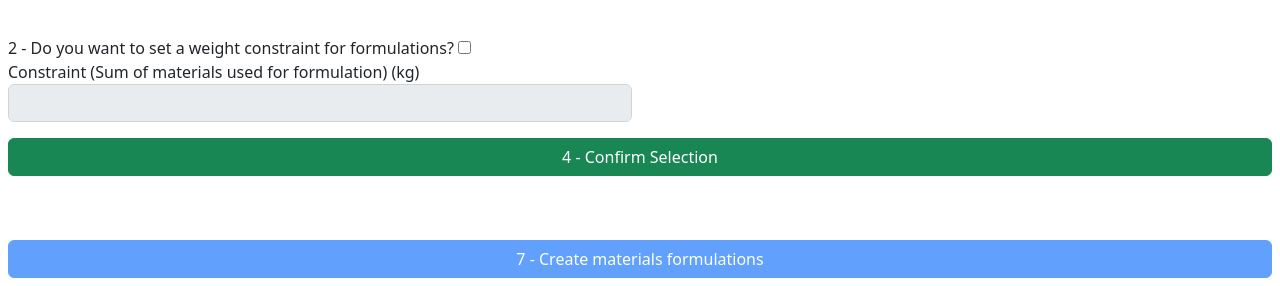
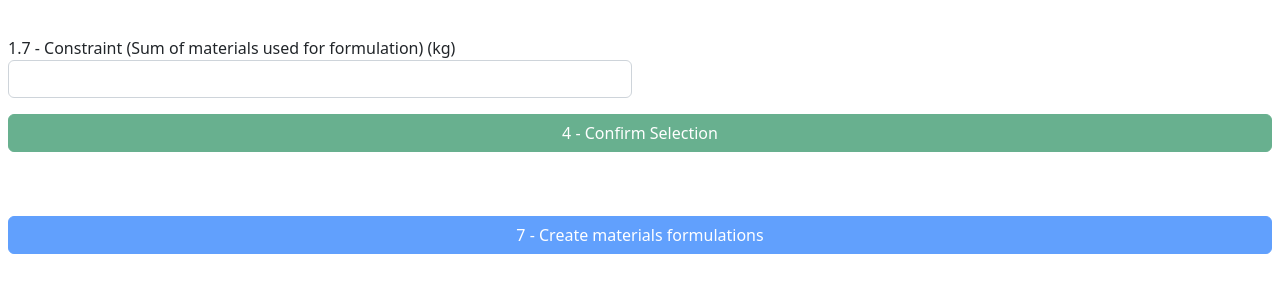
Before and after one commit to BAMresearch/WEBSLAMD, a Flask app: page /materials/formulations in a window 1280 px wide. Shown: the part 532-818 px from the top of the page. After the commit the page ends 786 px from the top, so only its background shows below. Run offline with Flask 2, Linux system fonts and the light colour scheme.

Commit message:
slamd-53: remove toggling constraint and fix tests

```diff
--- a/slamd/formulations/processing/forms/materials_and_processes_selection_form.py
+++ b/slamd/formulations/processing/forms/materials_and_processes_selection_form.py
@@ -7,25 +7,25 @@ class MaterialsAndProcessesSelectionForm(Form):
     powder_selection = SelectMultipleField(
         label='1.1 - Powders',
         validators=[validators.DataRequired()],
-        choices=[('', '')]
+        choices=[]
     )
 
     liquid_selection = SelectMultipleField(
         label='1.2 - Liquids',
         validators=[validators.DataRequired()],
-        choices=[('', '')]
+        choices=[]
     )
 
     aggregates_selection = SelectMultipleField(
         label='1.3 - Aggregates',
         validators=[validators.DataRequired()],
-        choices=[('', '')]
+        choices=[]
     )
 
     admixture_selection = SelectMultipleField(
         label='1.4 - Admixture',
         validators=[validators.DataRequired()],
-        choices=[('', '')]
+        choices=[]
     )
 
     custom_selection = SelectMultipleField(
@@ -40,12 +40,8 @@ class MaterialsAndProcessesSelectionForm(Form):
         choices=[]
     )
 
-    with_constraint = BooleanField(
-        label='2 - Do you want to set a weight constraint for formulations?'
-    )
-
     weight_constraint = DecimalField(
-        label='Constraint (Sum of materials used for formulation) (kg)'
+        label='1.7 - Constraint (Sum of materials used for formulation) (kg)'
     )
 
     submit = SubmitField(label='7 - Create materials formulations')
--- a/slamd/formulations/processing/formulations_service.py
+++ b/slamd/formulations/processing/formulations_service.py
@@ -44,8 +44,9 @@ class FormulationsService:
         liquid_names = [item['name'] for item in formulation_selection if item['type'] == 'Liquid']
         aggregates_names = [item['name'] for item in formulation_selection if item['type'] == 'Aggregates']
 
-        if len(powder_names) == 0 or len(liquid_names) == 0 or len(aggregates_names) == 0:
-            raise ValueNotSupportedException('You need to specify powders, liquids and aggregates')
+        # TODO: properly handle cases where e.g. no aggregates are specified
+        # if len(powder_names) == 0 or len(liquid_names) == 0 or len(aggregates_names) == 0:
+        #     raise ValueNotSupportedException('You need to specify powders, liquids and aggregates')
 
         min_max_form = FormulationsMinMaxForm()
 
--- a/slamd/formulations/static/formulations.js
+++ b/slamd/formulations/static/formulations.js
@@ -1,14 +1,11 @@
 const FORMULATIONS_MATERIALS_URL = `${window.location.protocol}//${window.location.host}/materials/formulations`;
-let withConstraint = false;
 let weightConstraint = "";
 
 function toggleBasedOnSelectionAndConstraints() {
     const changeSelectionButton = document.getElementById("change_materials_and_processes_selection_button");
 
-  const validConstraintConfiguration = withConstraint && weightConstraint !== undefined && weightConstraint !== "";
-  if (withConstraint) {
+    const validConstraintConfiguration = weightConstraint !== undefined && weightConstraint !== "";
     changeSelectionButton.disabled = !validConstraintConfiguration;
-  }
 }
 
 function toggleSelectionConfirmationButtonAfterConstraintChange() {
@@ -19,22 +16,6 @@ function toggleSelectionConfirmationButtonAfterConstraintChange() {
 function autocorrectWeightValue() {
     const weightConstraintInput = document.getElementById("weight_constraint");
     correctInputFieldValue(weightConstraintInput);
-}
-
-function toggleWeightConstraintInput() {
-  const with_constraint = document.getElementById("with_constraint");
-  removeInnerHtmlFromPlaceholder("formulations_min_max_placeholder");
-  removeInnerHtmlFromPlaceholder("formulations_weights_placeholder");
-
-  withConstraint = with_constraint.checked;
-  if (withConstraint) {
-    document.getElementById("weight_constraint").disabled = false;
-    document.getElementById("change_materials_and_processes_selection_button").disabled = true;
-  } else {
-    document.getElementById("weight_constraint").disabled = true;
-    document.getElementById("weight_constraint").value = "";
-    document.getElementById("change_materials_and_processes_selection_button").disabled = false;
-  }
 }
 
 async function confirmSelection() {
@@ -48,7 +29,7 @@ async function confirmSelection() {
     const url = `${FORMULATIONS_MATERIALS_URL}/add_min_max_entries`;
     await postDataAndEmbedTemplateInPlaceholder(url, "formulations_min_max_placeholder", selectedMaterials);
 
-  assignKeyboardEventsToFormulationsMinMaxForm();
+    addListenersToIndependentFields();
     assignConfirmFormulationsConfigurationEvent();
 }
 
@@ -97,8 +78,6 @@ function assignDeleteWeightEvent() {
 
 window.addEventListener("load", function () {
     document.getElementById("confirm_materials_and_processes_selection_button").addEventListener("click", confirmSelection);
-  document.getElementById("change_materials_and_processes_selection_button").disabled = false;
-  document.getElementById("with_constraint").addEventListener("change", toggleWeightConstraintInput);
     document.getElementById("weight_constraint").addEventListener("change", toggleSelectionConfirmationButtonAfterConstraintChange);
     document.getElementById("weight_constraint").addEventListener("keyup", autocorrectWeightValue);
 });
--- a/slamd/formulations/static/formulations_utils.js
+++ b/slamd/formulations/static/formulations_utils.js
@@ -40,14 +40,6 @@ function collectSelectionForFormulations(placeholder) {
         });
 }
 
-function assignKeyboardEventsToFormulationsMinMaxForm() {
-    if (withConstraint) {
-        addListenersToIndependentFields();
-    } else {
-        addListenersToAllFields();
-    }
-}
-
 function addListenersToIndependentFields() {
     const inputFields = collectInputFields();
     for (let item of inputFields) {
@@ -61,24 +53,6 @@ function addListenersToIndependentFields() {
         });
         item.increment.addEventListener("keyup", () => {
             correctInputFieldValue(item.increment, parseFloat(weightConstraint));
-            toggleConfirmationFormulationsButtons(inputFields);
-        });
-    }
-}
-
-function addListenersToAllFields() {
-    const inputFields = collectInputFields(false);
-    for (let item of inputFields) {
-        item.min.addEventListener("keyup", () => {
-            correctInputFieldValue(item.min);
-            toggleConfirmationFormulationsButtons(inputFields);
-        });
-        item.max.addEventListener("keyup", () => {
-            correctInputFieldValue(item.max);
-            toggleConfirmationFormulationsButtons(inputFields);
-        });
-        item.increment.addEventListener("keyup", () => {
-            correctInputFieldValue(item.increment);
             toggleConfirmationFormulationsButtons(inputFields);
         });
     }
--- a/slamd/formulations/templates/formulations_form.html
+++ b/slamd/formulations/templates/formulations_form.html
@@ -30,16 +30,10 @@
             {{ materials_and_processes_selection_form.process_selection(class_="form-control form-select") }}
         </div>
     </div>
-    <div class="col-md-6">
-        <div class="formulations_constraint">
-            <div>
-                {{ materials_and_processes_selection_form.with_constraint.label(class_="control-label") }}
-                {{ materials_and_processes_selection_form.with_constraint() }}
-            </div>
-            <div>
-                {{ materials_and_processes_selection_form.weight_constraint.label(class_="control-label") }}
-                {{ materials_and_processes_selection_form.weight_constraint(class_="form-control", disabled=True) }}
-            </div>
+    <div class="col-md-6 formulations_constraint">
+        <div>
+            {{ materials_and_processes_selection_form.weight_constraint.label(class_="control-label") }}
+            {{ materials_and_processes_selection_form.weight_constraint(class_="form-control") }}
         </div>
     </div>
     <div>
@@ -62,14 +56,14 @@
 
     <div class="form-group mb-12">
         <div class="col-sm-offset-2 col-sm-12" id="submit_bracket" data-bs-toggle="tooltip" data-bs-placement="bottom"
-            title="For enabling submission please choose materials configure all weights and increments.">
+             title="For enabling submission please choose materials configure all weights and increments.">
             {{ materials_and_processes_selection_form.submit(class_="btn btn-primary col-12", data_bs_toggle="modal",
             data_bs_target="#submit_blending_modal", disabled=True) }}
         </div>
     </div>
 
     <div class="modal fade" id="submit_blending_modal" tabindex="-1" aria-labelledby="submit_blending_modal_label"
-        aria-hidden="true">
+         aria-hidden="true">
         <div class="modal-dialog">
             <div class="modal-content">
                 <div class="modal-header">
```
Also changed, not shown: tests/formulations/processing/test_formulations_controller.py (+18 -10 lines), tests/formulations/processing/test_formulations_service.py (+5 -22 lines). Lines whose indentation alone changed are shown as unchanged.
